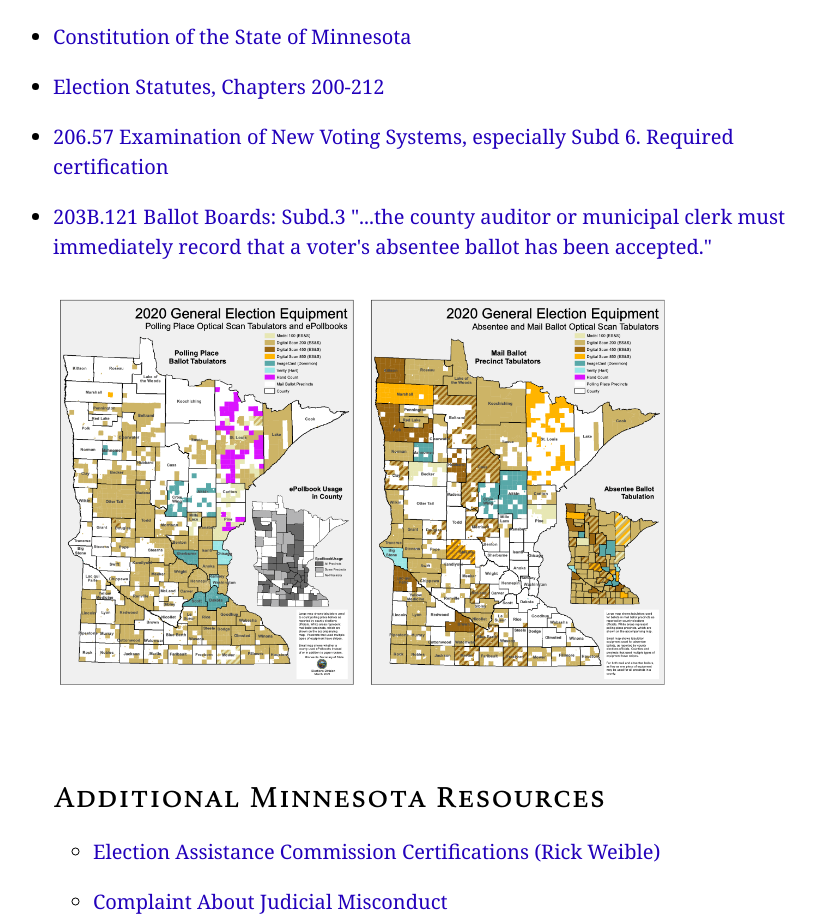
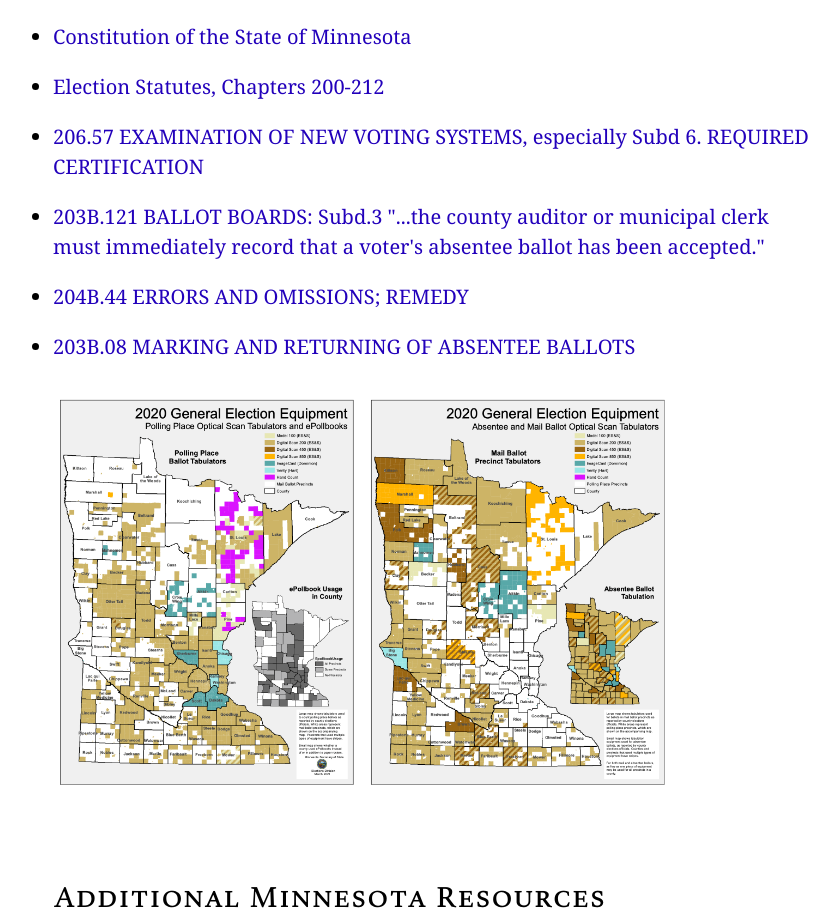
Before and after one commit to erikvanmechelen/erikvanmechelen.github.io, a plain HTML site: page index.html in a window 1280 px wide. Shown: the part 8812-9735 px from the top of the page, without its empty margins (227-1066 px from the left). Drawn offline with Linux system fonts and the light colour scheme.

```diff
--- a/index.html
+++ b/index.html
@@ -118,8 +118,10 @@ Here is a short ongoing <a href="https://leanpub.com/mn2020/" target=_new>book</
 <ul>
 <li><a href="https://www.revisor.mn.gov/constitution/" target=_new>Constitution of the State of Minnesota</a>
 <li><a href="https://www.revisor.mn.gov/statutes/part/ELECTIONS" target=_new>Election Statutes, Chapters 200-212
-<li><a href="https://www.revisor.mn.gov/statutes/cite/206.57" target=_new>206.57 Examination of New Voting Systems, especially Subd 6. Required certification</a>
-<li><a href="https://www.revisor.mn.gov/statutes/cite/203B.121" target=new>203B.121 Ballot Boards: Subd.3 "...the county auditor or municipal clerk must immediately record that a voter's absentee ballot has been accepted."</a>
+<li><a href="https://www.revisor.mn.gov/statutes/cite/206.57" target=_new>206.57 EXAMINATION OF NEW VOTING SYSTEMS, especially Subd 6. REQUIRED CERTIFICATION</a>
+<li><a href="https://www.revisor.mn.gov/statutes/cite/203B.121" target=new>203B.121 BALLOT BOARDS: Subd.3 "...the county auditor or municipal clerk must immediately record that a voter's absentee ballot has been accepted."</a>
+<li><a href="https://www.revisor.mn.gov/statutes/cite/204B.44" target=_new>204B.44 ERRORS AND OMISSIONS; REMEDY</a>
+<li><a href="https://www.revisor.mn.gov/statutes/cite/203B.08" target=_new>203B.08 MARKING AND RETURNING OF ABSENTEE BALLOTS</a>
 <br>
 	<br>
 	<img src=2020_general_election_equipment.png style="height:400px">
```
